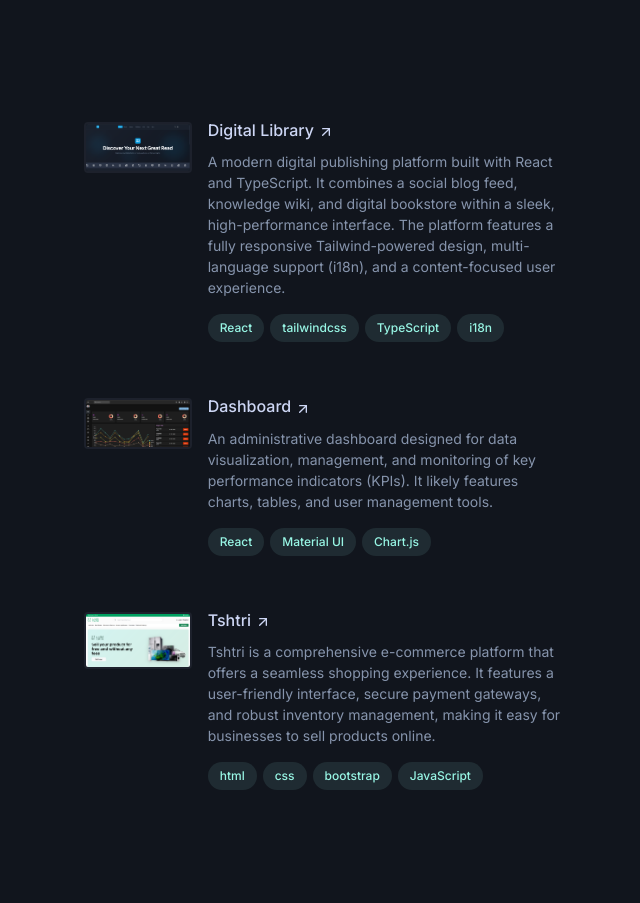
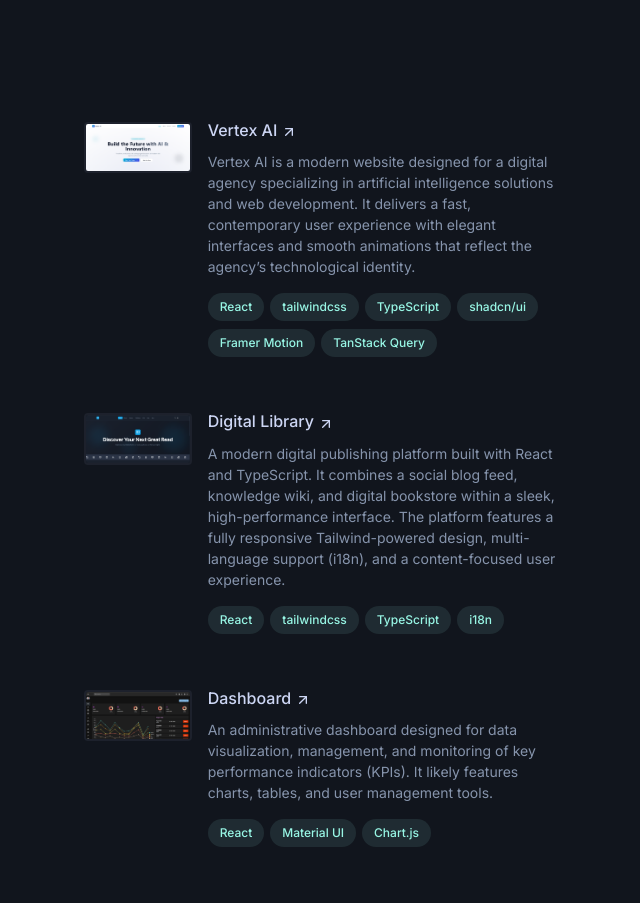
Before and after one commit to zakad00e2/portfilio, a React (Vite) app: page / in a window 1280 px wide. Shown: the part 2100-3003 px from the top of the page, without its empty margins (589-1229 px from the left). Built offline with nearby package versions, Linux system fonts and the light colour scheme; the HTML template or start-up script is replaced by a standard one.

Commit message:
Update Projects component and add screenshot

```diff
--- a/src/components/portfolio/Projects.tsx
+++ b/src/components/portfolio/Projects.tsx
@@ -1,6 +1,14 @@
 import { ArrowUpRight } from "lucide-react";
 
 const projects = [
+  {
+    image: "/Screenshot 2025-12-01 122458.png",
+    title: "Vertex AI",
+    description:
+    "Vertex AI is a modern website designed for a digital agency specializing in artificial intelligence solutions and web development. It delivers a fast, contemporary user experience with elegant interfaces and smooth animations that reflect the agency’s technological identity.",
+    technologies: ["React", "tailwindcss","TypeScript", "shadcn/ui","Framer Motion","TanStack Query"],
+    url: "https://vertex-ai-peach.vercel.app/",
+  },
   {
     image: "/1.png",
     title: "Digital Library",
```
Also changed, not shown: public/Screenshot 2025-12-01 122458.png (added).
